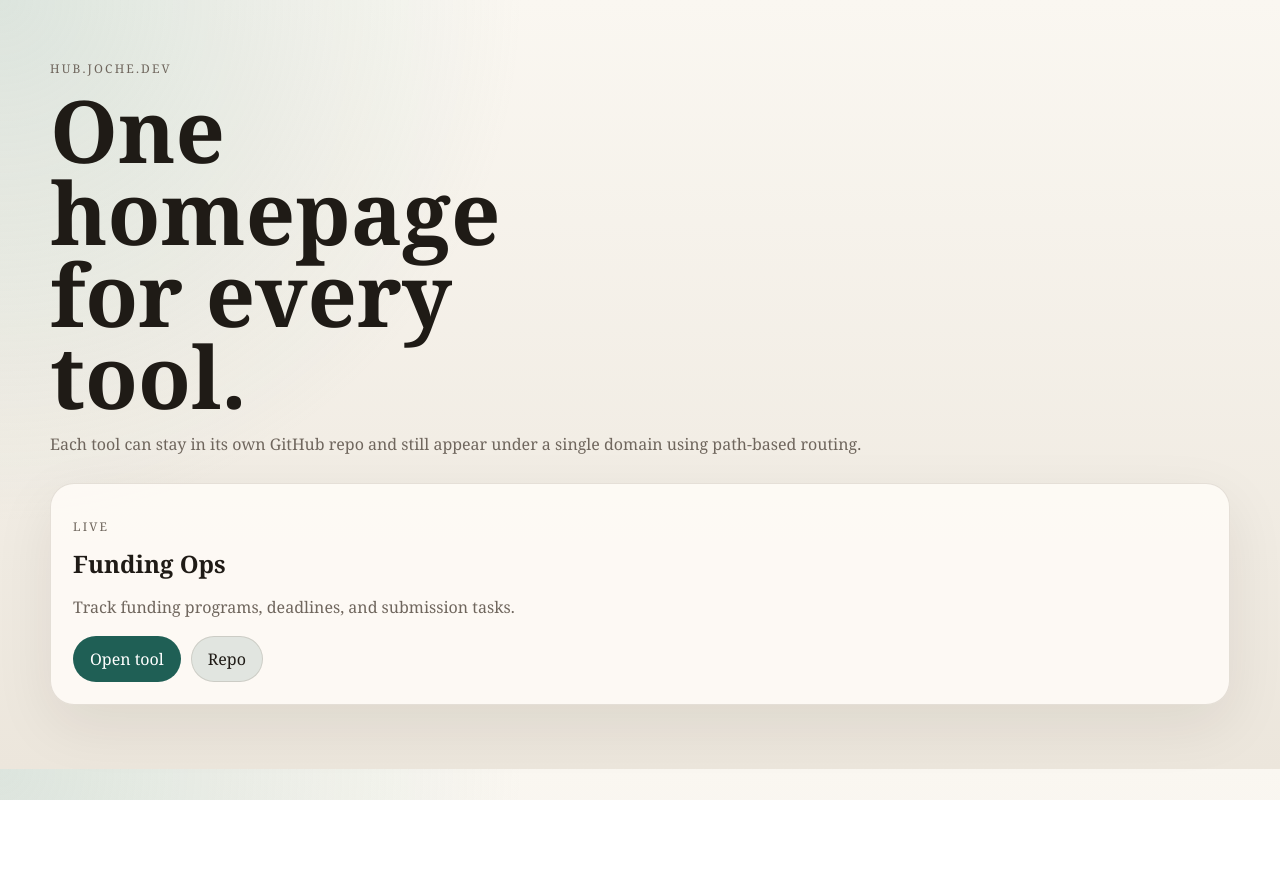
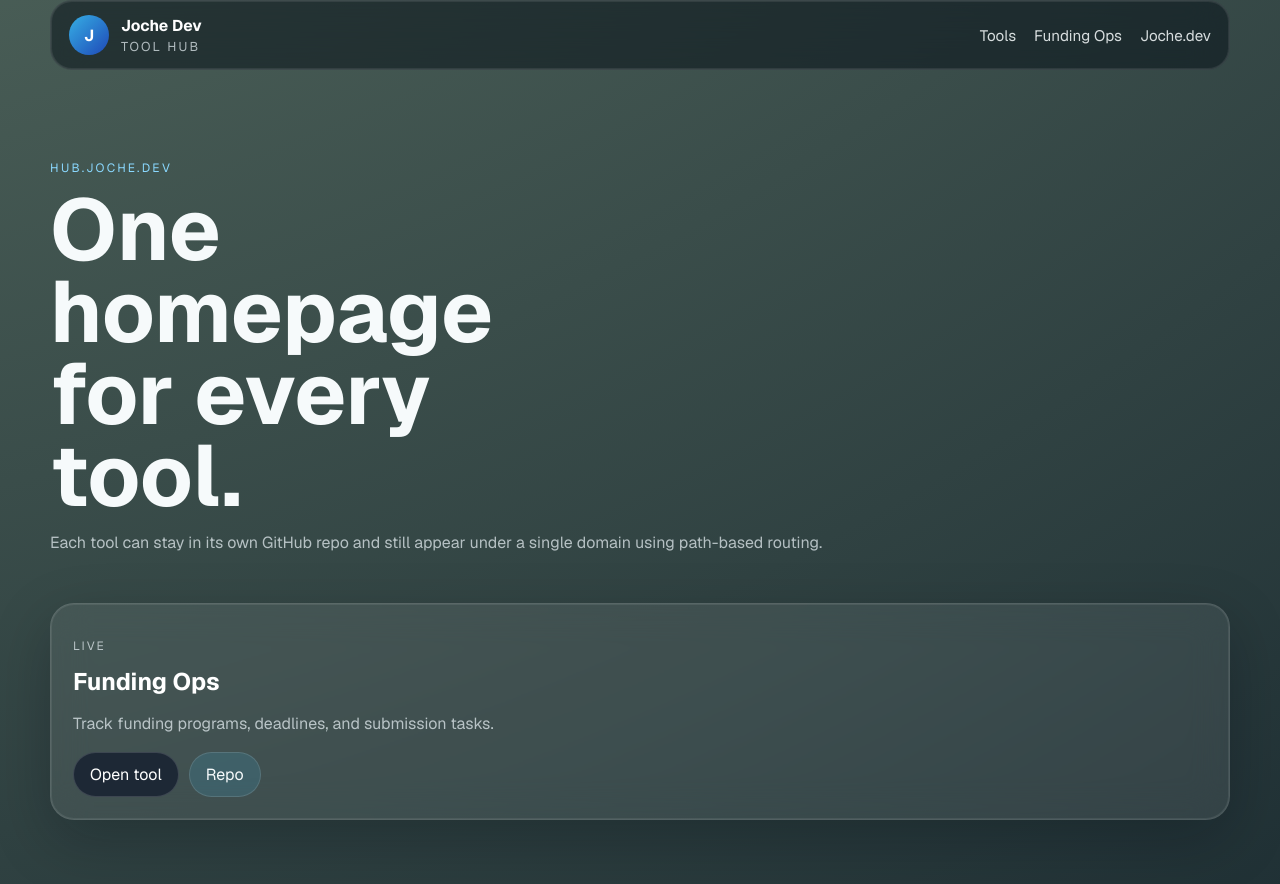
Before and after one commit to elindiotaino/hub-joche-dev, a Next.js app: page / in a window 1280 px wide. Before the commit the page ends 800 px from the top, so only its background shows below. Built offline with nearby package versions, Linux system fonts and the light colour scheme.

Commit message:
Apply Joche Dev branding and navbar

```diff
--- a/src/app/globals.css
+++ b/src/app/globals.css
@@ -1,11 +1,10 @@
 :root {
-  --bg: #f2efe8;
-  --text: #1f1b16;
-  --muted: #6f665d;
-  --card: rgba(255, 252, 247, 0.86);
-  --border: rgba(77, 59, 36, 0.14);
-  --accent: #1f5f55;
-  --accent-soft: rgba(31, 95, 85, 0.12);
+  --text: #f6fafb;
+  --muted: rgba(232, 240, 244, 0.72);
+  --card: rgba(255, 255, 255, 0.08);
+  --border: rgba(255, 255, 255, 0.12);
+  --accent: #38bdf8;
+  --accent-soft: rgba(56, 189, 248, 0.14);
 }
 
 * {
@@ -14,11 +13,13 @@
 
 body {
   margin: 0;
-  font-family: Georgia, "Times New Roman", serif;
+  font-family: var(--font-geist-sans), sans-serif;
   color: var(--text);
   background:
-    radial-gradient(circle at top left, rgba(144, 182, 171, 0.28), transparent 35%),
-    linear-gradient(180deg, #faf7f1 0%, #ece6dc 100%);
+    radial-gradient(circle at 50% -60%, rgba(43, 64, 62, 1) 0%, rgba(93, 115, 102, 1) 35%, rgba(13, 28, 38, 1) 100%);
+  background-size: 300% 260%;
+  animation: gradient 7s alternate infinite;
+  min-height: 100vh;
 }
 
 a {
@@ -29,11 +30,12 @@ a {
 .shell {
   width: min(1180px, calc(100vw - 32px));
   margin: 0 auto;
-  padding: 48px 0 64px;
+  padding: 24px 0 64px;
 }
 
 .hero {
   margin-bottom: 28px;
+  padding: 36px 0 6px;
 }
 
 .eyebrow,
@@ -41,7 +43,7 @@ a {
   text-transform: uppercase;
   letter-spacing: 0.18em;
   font-size: 0.75rem;
-  color: var(--muted);
+  color: #8ad8ff;
 }
 
 .hero h1 {
@@ -67,11 +69,13 @@ a {
   border: 1px solid var(--border);
   border-radius: 24px;
   padding: 22px;
-  box-shadow: 0 20px 60px rgba(36, 28, 19, 0.08);
+  box-shadow: 0 0 0 1px rgba(255, 255, 255, 0.08) inset, 0 20px 60px rgba(3, 10, 18, 0.24);
+  backdrop-filter: blur(18px);
 }
 
 .card h2 {
   margin: 8px 0 10px;
+  color: white;
 }
 
 .actions {
@@ -86,14 +90,163 @@ a {
   padding: 11px 16px;
   border-radius: 999px;
   border: 1px solid transparent;
+  transition: background-color 180ms ease, border-color 180ms ease, transform 180ms ease;
 }
 
 .primary-link {
-  background: var(--accent);
+  background: rgba(15, 23, 42, 0.7);
   color: white;
+  border-color: rgba(255, 255, 255, 0.14);
 }
 
 .secondary-link {
   border-color: var(--border);
   background: var(--accent-soft);
 }
+
+.primary-link:hover,
+.secondary-link:hover {
+  transform: translateY(-1px);
+  background: rgba(255, 255, 255, 0.14);
+}
+
+.site-header {
+  position: sticky;
+  top: 0;
+  z-index: 40;
+  margin-bottom: 18px;
+}
+
+.site-header__bar,
+.mobile-panel {
+  width: min(1180px, calc(100vw - 32px));
+  margin: 0 auto;
+}
+
+.site-header__bar {
+  display: flex;
+  align-items: center;
+  justify-content: space-between;
+  gap: 16px;
+  padding: 14px 18px;
+  border: 1px solid rgba(255, 255, 255, 0.12);
+  border-radius: 22px;
+  background: rgba(7, 16, 24, 0.52);
+  backdrop-filter: blur(18px);
+  box-shadow: 0 0 0 1px rgba(255, 255, 255, 0.08) inset;
+}
+
+.brand {
+  display: inline-flex;
+  align-items: center;
+  gap: 12px;
+}
+
+.brand__mark {
+  display: inline-flex;
+  align-items: center;
+  justify-content: center;
+  width: 40px;
+  height: 40px;
+  border-radius: 999px;
+  background: linear-gradient(135deg, rgba(56, 189, 248, 0.9), rgba(29, 78, 216, 0.8));
+  color: white;
+  font-weight: 700;
+}
+
+.brand__copy {
+  display: grid;
+  gap: 2px;
+}
+
+.brand__copy strong {
+  color: white;
+  font-size: 0.98rem;
+}
+
+.brand__copy span {
+  font-size: 0.8rem;
+  color: var(--muted);
+  text-transform: uppercase;
+  letter-spacing: 0.16em;
+}
+
+.site-nav,
+.mobile-nav {
+  display: flex;
+  align-items: center;
+  gap: 18px;
+}
+
+.site-nav a,
+.mobile-nav a {
+  color: rgba(246, 250, 251, 0.86);
+  font-size: 0.95rem;
+}
+
+.site-nav a:hover,
+.mobile-nav a:hover {
+  color: white;
+}
+
+.mobile-toggle {
+  display: none;
+  width: 46px;
+  height: 46px;
+  padding: 0;
+  border-radius: 14px;
+  border: 1px solid rgba(255, 255, 255, 0.12);
+  background: rgba(255, 255, 255, 0.06);
+}
+
+.mobile-toggle span {
+  display: block;
+  width: 18px;
+  height: 2px;
+  margin: 4px auto;
+  background: white;
+}
+
+.mobile-panel {
+  display: none;
+  margin-top: 10px;
+  border-radius: 20px;
+  background: rgba(7, 16, 24, 0.8);
+  border: 1px solid rgba(255, 255, 255, 0.12);
+  overflow: hidden;
+}
+
+.mobile-panel--open {
+  display: block;
+}
+
+.mobile-nav {
+  flex-direction: column;
+  align-items: flex-start;
+  padding: 16px 18px;
+}
+
+@keyframes gradient {
+  0% {
+    background-position: 0%;
+  }
+  100% {
+    background-position: 100%;
+  }
+}
+
+@media (max-width: 760px) {
+  .site-nav {
+    display: none;
+  }
+
+  .mobile-toggle {
+    display: inline-block;
+  }
+
+  .site-header__bar,
+  .mobile-panel,
+  .shell {
+    width: min(100vw - 20px, 100%);
+  }
+}
--- a/src/app/layout.tsx
+++ b/src/app/layout.tsx
@@ -1,5 +1,22 @@
 import type { Metadata } from "next";
+import { Atkinson_Hyperlegible, Geist, Geist_Mono } from "next/font/google";
 import "./globals.css";
+
+const geistSans = Geist({
+  variable: "--font-geist-sans",
+  subsets: ["latin"],
+});
+
+const geistMono = Geist_Mono({
+  variable: "--font-geist-mono",
+  subsets: ["latin"],
+});
+
+const atkinson = Atkinson_Hyperlegible({
+  weight: ["400", "700"],
+  subsets: ["latin"],
+  variable: "--font-atkinson",
+});
 
 export const metadata: Metadata = {
   title: "Hub",
@@ -13,7 +30,9 @@ export default function RootLayout({
 }>) {
   return (
     <html lang="en">
-      <body>{children}</body>
+      <body className={`${geistSans.variable} ${geistMono.variable} ${atkinson.variable}`}>
+        {children}
+      </body>
     </html>
   );
 }
--- a/src/app/page.tsx
+++ b/src/app/page.tsx
@@ -1,8 +1,11 @@
+import { SiteHeader } from "@/components/SiteHeader";
 import { tools } from "@/lib/tools";
 
 export default function HomePage() {
   return (
-    <main className="shell">
+    <>
+      <SiteHeader />
+      <main className="shell">
       <section className="hero">
         <p className="eyebrow">hub.joche.dev</p>
         <h1>One homepage for every tool.</h1>
@@ -12,7 +15,7 @@ export default function HomePage() {
         </p>
       </section>
 
-      <section className="grid">
+      <section className="grid" id="tools">
         {tools.map((tool) => (
           <article className="card" key={tool.slug}>
             <p className="status">{tool.status}</p>
@@ -26,5 +29,6 @@ export default function HomePage() {
         ))}
       </section>
     </main>
+    </>
   );
 }
--- /dev/null
+++ b/src/components/SiteHeader.tsx
@@ -0,0 +1,70 @@
+"use client";
+
+import Link from "next/link";
+import { useState } from "react";
+
+const navItems = [
+  { label: "Tools", href: "#tools" },
+  { label: "Funding Ops", href: "/funding-ops" },
+  { label: "Joche.dev", href: "https://joche.dev", external: true },
+];
+
+export function SiteHeader() {
+  const [mobileOpen, setMobileOpen] = useState(false);
+
+  return (
+    <header className="site-header">
+      <div className="site-header__bar">
+        <Link className="brand" href="/">
+          <span className="brand__mark">J</span>
+          <span className="brand__copy">
+            <strong>Joche Dev</strong>
+            <span>Tool Hub</span>
+          </span>
+        </Link>
+
+        <nav className="site-nav" aria-label="Primary navigation">
+          {navItems.map((item) =>
+            item.external ? (
+              <a key={item.label} href={item.href} target="_blank" rel="noreferrer">
+                {item.label}
+              </a>
+            ) : (
+              <Link key={item.label} href={item.href}>
+                {item.label}
+              </Link>
+            ),
+          )}
+        </nav>
+
+        <button
+          type="button"
+          className="mobile-toggle"
+          aria-expanded={mobileOpen}
+          aria-label="Toggle navigation"
+          onClick={() => setMobileOpen((current) => !current)}
+        >
+          <span />
+          <span />
+          <span />
+        </button>
+      </div>
+
+      <div className={`mobile-panel${mobileOpen ? " mobile-panel--open" : ""}`}>
+        <nav className="mobile-nav" aria-label="Mobile navigation">
+          {navItems.map((item) =>
+            item.external ? (
+              <a key={item.label} href={item.href} target="_blank" rel="noreferrer" onClick={() => setMobileOpen(false)}>
+                {item.label}
+              </a>
+            ) : (
+              <Link key={item.label} href={item.href} onClick={() => setMobileOpen(false)}>
+                {item.label}
+              </Link>
+            ),
+          )}
+        </nav>
+      </div>
+    </header>
+  );
+}
```
